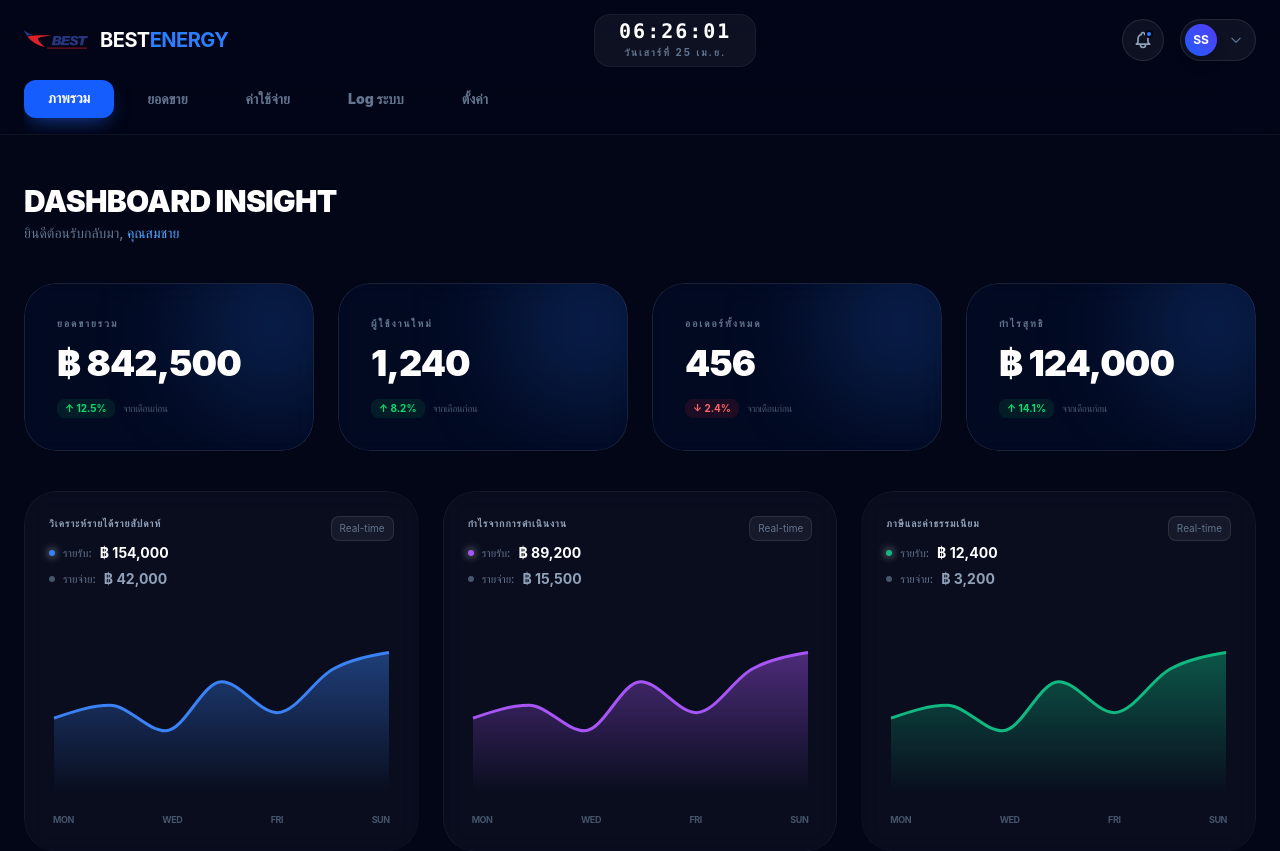
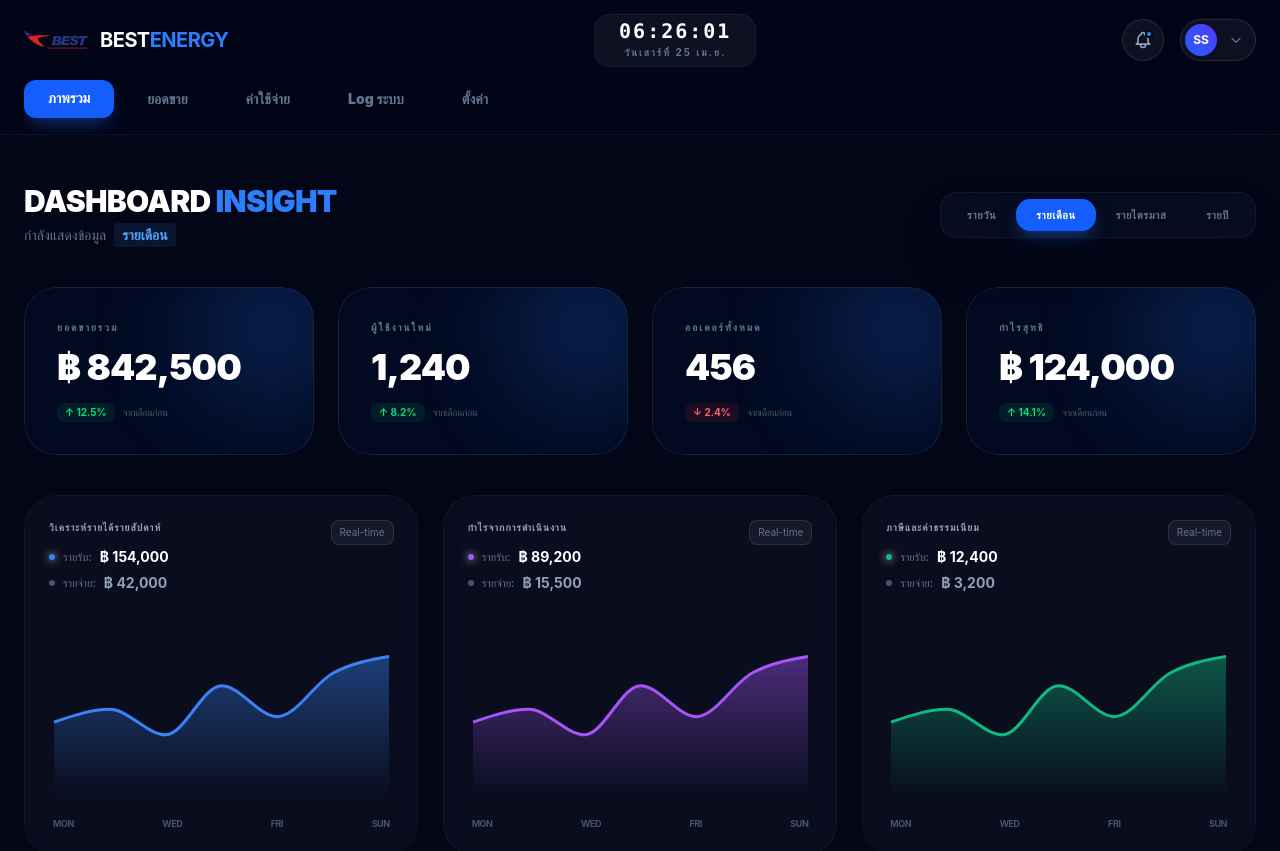
Before and after one commit to kittitach1526/internal-sale, a React (Vite) app: page / in a window 1280 px wide. Shown: the top 851 px of the page. Built offline with nearby package versions, Linux system fonts and the light colour scheme.

Commit message:
update Home sub menu

```diff
--- a/src/pages/Home.jsx
+++ b/src/pages/Home.jsx
@@ -1,4 +1,4 @@
-import React from "react";
+import React, { useState } from "react";
 import {
   AreaChart,
   Area,
@@ -6,10 +6,10 @@ import {
   YAxis,
   Tooltip,
   ResponsiveContainer,
-  CartesianGrid
+  CartesianGrid,
 } from "recharts";
 
-// ข้อมูลจำลองสำหรับกราฟ (สามารถเปลี่ยนค่าตรงนี้ได้)
+// ข้อมูลจำลองสำหรับกราฟ
 const chartData = [
   { name: "Mon", income: 4500, expense: 2100 },
   { name: "Tue", income: 5200, expense: 3200 },
@@ -35,10 +35,16 @@ function StatCard({ title, value, trend, isPositive = true }) {
           {value}
         </p>
         <div className="mt-4 flex items-center gap-2">
-          <span className={`px-2 py-0.5 rounded-lg text-[10px] font-bold ${isPositive ? "bg-green-500/10 text-green-400" : "bg-red-500/10 text-red-400"}`}>
+          <span
+            className={`px-2 py-0.5 rounded-lg text-[10px] font-bold ${
+              isPositive ? "bg-green-500/10 text-green-400" : "bg-red-500/10 text-red-400"
+            }`}
+          >
             {isPositive ? "↑" : "↓"} {trend}
           </span>
-          <span className="text-slate-600 text-[10px] font-medium uppercase tracking-tighter">จากเดือนก่อน</span>
+          <span className="text-slate-600 text-[10px] font-medium uppercase tracking-tighter">
+            จากเดือนก่อน
+          </span>
         </div>
       </div>
     </div>
@@ -49,14 +55,17 @@ function StatCard({ title, value, trend, isPositive = true }) {
 function ChartCard({ title, income, expense, color = "#3b82f6" }) {
   return (
     <div className="relative group isolate bg-white/[0.03] border border-white/5 rounded-[2rem] p-6 backdrop-blur-md shadow-2xl [clip-path:inset(0_round_2rem)] transition-all hover:border-white/10">
-
-      {/* Header: รายรับ - รายจ่าย */}
       <div className="flex justify-between items-start mb-6 relative z-10">
         <div>
-          <h3 className="text-slate-400 text-[10px] font-bold uppercase tracking-widest mb-3">{title}</h3>
+          <h3 className="text-slate-400 text-[10px] font-bold uppercase tracking-widest mb-3">
+            {title}
+          </h3>
           <div className="space-y-1.5">
             <div className="flex items-center gap-2">
-              <div className="w-1.5 h-1.5 rounded-full shadow-[0_0_8px_rgba(255,255,255,0.8)]" style={{ backgroundColor: color }}></div>
+              <div
+                className="w-1.5 h-1.5 rounded-full shadow-[0_0_8px_rgba(255,255,255,0.8)]"
+                style={{ backgroundColor: color }}
+              ></div>
               <span className="text-[11px] text-slate-500 font-medium">รายรับ:</span>
               <span className="text-sm font-bold text-white">{income}</span>
             </div>
@@ -67,23 +76,29 @@ function ChartCard({ title, income, expense, color = "#3b82f6" }) {
             </div>
           </div>
         </div>
-        <div className="text-[10px] bg-white/5 border border-white/10 text-slate-500 px-2 py-1 rounded-lg">Real-time</div>
+        <div className="text-[10px] bg-white/5 border border-white/10 text-slate-500 px-2 py-1 rounded-lg">
+          Real-time
+        </div>
       </div>
 
-      {/* Recharts Area Chart */}
       <div className="relative h-48 w-full mt-2">
         <ResponsiveContainer width="100%" height="100%">
           <AreaChart data={chartData}>
             <defs>
-              <linearGradient id={`glow-${color}`} x1="0" y1="0" x2="0" y2="1">
+              <linearGradient id={`glow-${color.replace("#", "")}`} x1="0" y1="0" x2="0" y2="1">
                 <stop offset="5%" stopColor={color} stopOpacity={0.4} />
                 <stop offset="95%" stopColor={color} stopOpacity={0} />
               </linearGradient>
             </defs>
             <Tooltip
-              contentStyle={{ backgroundColor: '#0f172a', border: '1px solid rgba(255,255,255,0.1)', borderRadius: '12px', fontSize: '12px' }}
-              itemStyle={{ color: '#fff' }}
-              cursor={{ stroke: 'rgba(255,255,255,0.1)', strokeWidth: 2 }}
+              contentStyle={{
+                backgroundColor: "#0f172a",
+                border: "1px solid rgba(255,255,255,0.1)",
+                borderRadius: "12px",
+                fontSize: "12px",
+              }}
+              itemStyle={{ color: "#fff" }}
+              cursor={{ stroke: "rgba(255,255,255,0.1)", strokeWidth: 2 }}
             />
             <Area
               type="monotone"
@@ -91,40 +106,107 @@ function ChartCard({ title, income, expense, color = "#3b82f6" }) {
               stroke={color}
               strokeWidth={3}
               fillOpacity={1}
-              fill={`url(#glow-${color})`}
+              fill={`url(#glow-${color.replace("#", "")})`}
               dot={{ r: 0 }}
-              activeDot={{ r: 5, strokeWidth: 0, fill: '#fff' }}
+              activeDot={{ r: 5, strokeWidth: 0, fill: "#fff" }}
             />
           </AreaChart>
         </ResponsiveContainer>
       </div>
 
-      {/* Footer Labels */}
       <div className="mt-2 flex justify-between text-[9px] text-slate-600 font-bold px-1 uppercase tracking-tighter">
-        <span>Mon</span><span>Wed</span><span>Fri</span><span>Sun</span>
+        <span>Mon</span>
+        <span>Wed</span>
+        <span>Fri</span>
+        <span>Sun</span>
       </div>
     </div>
   );
 }
 
 export default function Home() {
+  // เพิ่ม State สำหรับจัดการช่วงเวลาและไตรมาส
+  const [timeRange, setTimeRange] = useState("รายเดือน");
+  const [quarter, setQuarter] = useState("Q1"); // แก้ไข: เพิ่ม State นี้เพื่อให้โค้ดไม่ Error
+
+  const periods = ["รายวัน", "รายเดือน", "รายไตรมาส", "รายปี"];
+  const quarters = ["Q1", "Q2", "Q3", "Q4"];
+
   return (
     <div className="max-w-7xl mx-auto px-6 pt-8 animate-in fade-in duration-1000">
       {/* Page Header */}
-      <header className="mb-10">
-        <h1 className="text-3xl font-black text-white tracking-tight uppercase">Dashboard Insight</h1>
-        <p className="text-slate-500 mt-1 font-medium text-sm">ยินดีต้อนรับกลับมา, <span className="text-blue-400">คุณสมชาย</span></p>
+      <header className="mb-10 flex flex-col lg:flex-row lg:items-center justify-between gap-6">
+        {/* ฝั่งซ้าย: หัวข้อ */}
+        <div>
+          <h1 className="text-3xl font-black text-white tracking-tight uppercase">
+            Dashboard <span className="text-blue-500">Insight</span>
+          </h1>
+          <p className="text-slate-500 mt-1 font-medium text-sm flex items-center gap-2">
+            <span>กำลังแสดงข้อมูล</span>
+            <span className="text-blue-400 font-bold bg-blue-400/10 px-2 py-0.5 rounded">
+              {timeRange === "รายไตรมาส"
+                ? `ไตรมาสที่ ${quarter.replace("Q", "")}`
+                : timeRange}
+            </span>
+          </p>
+        </div>
+
+        {/* ฝั่งขวา: ปุ่มเลือกช่วงเวลา */}
+        <div className="flex flex-col sm:flex-row items-start sm:items-center gap-3">
+          {/* ถ้าเลือกรายไตรมาส ให้แสดงปุ่ม Q1-Q4 เพิ่มขึ้นมา */}
+          {timeRange === "รายไตรมาส" && (
+            <div className="flex p-1 bg-white/5 border border-white/10 rounded-xl animate-in slide-in-from-right-4 duration-300">
+              {quarters.map((q) => (
+                <button
+                  key={q}
+                  onClick={() => setQuarter(q)}
+                  className={`px-3 py-1.5 text-[10px] font-black rounded-lg transition-all
+                    ${
+                      quarter === q
+                        ? "bg-slate-700 text-blue-400 shadow-inner"
+                        : "text-slate-500 hover:text-slate-300"
+                    }`}
+                >
+                  {q}
+                </button>
+              ))}
+            </div>
+          )}
+
+          {/* เมนูหลัก: รายวัน, เดือน, ไตรมาส, ปี */}
+          <div className="flex p-1.5 bg-slate-900/40 backdrop-blur-xl border border-white/5 rounded-2xl shadow-2xl">
+            {periods.map((period) => (
+              <button
+                key={period}
+                onClick={() => setTimeRange(period)}
+                className={`px-5 py-2 text-[11px] uppercase tracking-wider font-black rounded-[0.9rem] transition-all duration-300
+                  ${
+                    timeRange === period
+                      ? "bg-blue-600 text-white shadow-[0_8px_15px_-4px_rgba(37,99,235,0.5)]"
+                      : "text-slate-500 hover:text-slate-300 hover:bg-white/5"
+                  }`}
+              >
+                {period}
+              </button>
+            ))}
+          </div>
+        </div>
       </header>
 
       {/* 4 Stat Cards Row */}
       <div className="grid grid-cols-1 sm:grid-cols-2 lg:grid-cols-4 gap-6">
         <StatCard title="ยอดขายรวม" value="฿ 842,500" trend="12.5%" />
         <StatCard title="ผู้ใช้งานใหม่" value="1,240" trend="8.2%" />
-        <StatCard title="ออเดอร์ทั้งหมด" value="456" trend="2.4%" isPositive={false} />
+        <StatCard
+          title="ออเดอร์ทั้งหมด"
+          value="456"
+          trend="2.4%"
+          isPositive={false}
+        />
         <StatCard title="กำไรสุทธิ" value="฿ 124,000" trend="14.1%" />
       </div>
 
-      {/* 3 Chart Cards Row (ที่ปรับปรุงใหม่) */}
+      {/* 3 Chart Cards Row */}
       <div className="mt-10 grid grid-cols-1 lg:grid-cols-3 gap-6 mb-10">
         <ChartCard
           title="วิเคราะห์รายได้รายสัปดาห์"
@@ -149,24 +231,37 @@ export default function Home() {
       {/* Footer Table Section */}
       <div className="bg-white/[0.02] border border-white/5 rounded-[2.5rem] p-8 backdrop-blur-sm transition-all hover:bg-white/[0.04]">
         <div className="flex justify-between items-center mb-6">
-          <h3 className="text-lg font-bold text-white tracking-tight">รายการล่าสุด</h3>
-          <button className="text-xs text-blue-500 font-bold hover:underline">ดูทั้งหมด</button>
+          <h3 className="text-lg font-bold text-white tracking-tight">
+            รายการล่าสุด
+          </h3>
+          <button className="text-xs text-blue-500 font-bold hover:underline">
+            ดูทั้งหมด
+          </button>
         </div>
         <div className="space-y-3">
-          {[1, 2, 3].map(i => (
-            <div key={i} className="group flex justify-between items-center p-4 bg-white/[0.03] rounded-2xl border border-white/5 hover:border-white/10 transition-all">
+          {[1, 2, 3].map((i) => (
+            <div
+              key={i}
+              className="group flex justify-between items-center p-4 bg-white/[0.03] rounded-2xl border border-white/5 hover:border-white/10 transition-all"
+            >
               <div className="flex items-center gap-4">
                 <div className="w-10 h-10 bg-blue-500/10 rounded-xl flex items-center justify-center text-blue-400 font-bold border border-blue-500/20 group-hover:scale-110 transition-transform">
                   #
                 </div>
                 <div>
-                  <p className="text-sm font-bold text-white">รายการสั่งซื้อ #INV-00{i}</p>
-                  <p className="text-[10px] text-slate-500 uppercase mt-0.5">25 เมษายน 2026 • 14:30</p>
+                  <p className="text-sm font-bold text-white">
+                    รายการสั่งซื้อ #INV-00{i}
+                  </p>
+                  <p className="text-[10px] text-slate-500 uppercase mt-0.5">
+                    25 เมษายน 2026 • 14:30
+                  </p>
                 </div>
               </div>
               <div className="text-right">
                 <p className="text-sm font-black text-white">฿ 4,500.00</p>
-                <p className="text-[10px] text-green-400 font-bold uppercase tracking-tighter">สำเร็จแล้ว</p>
+                <p className="text-[10px] text-green-400 font-bold uppercase tracking-tighter">
+                  สำเร็จแล้ว
+                </p>
               </div>
             </div>
           ))}
```
